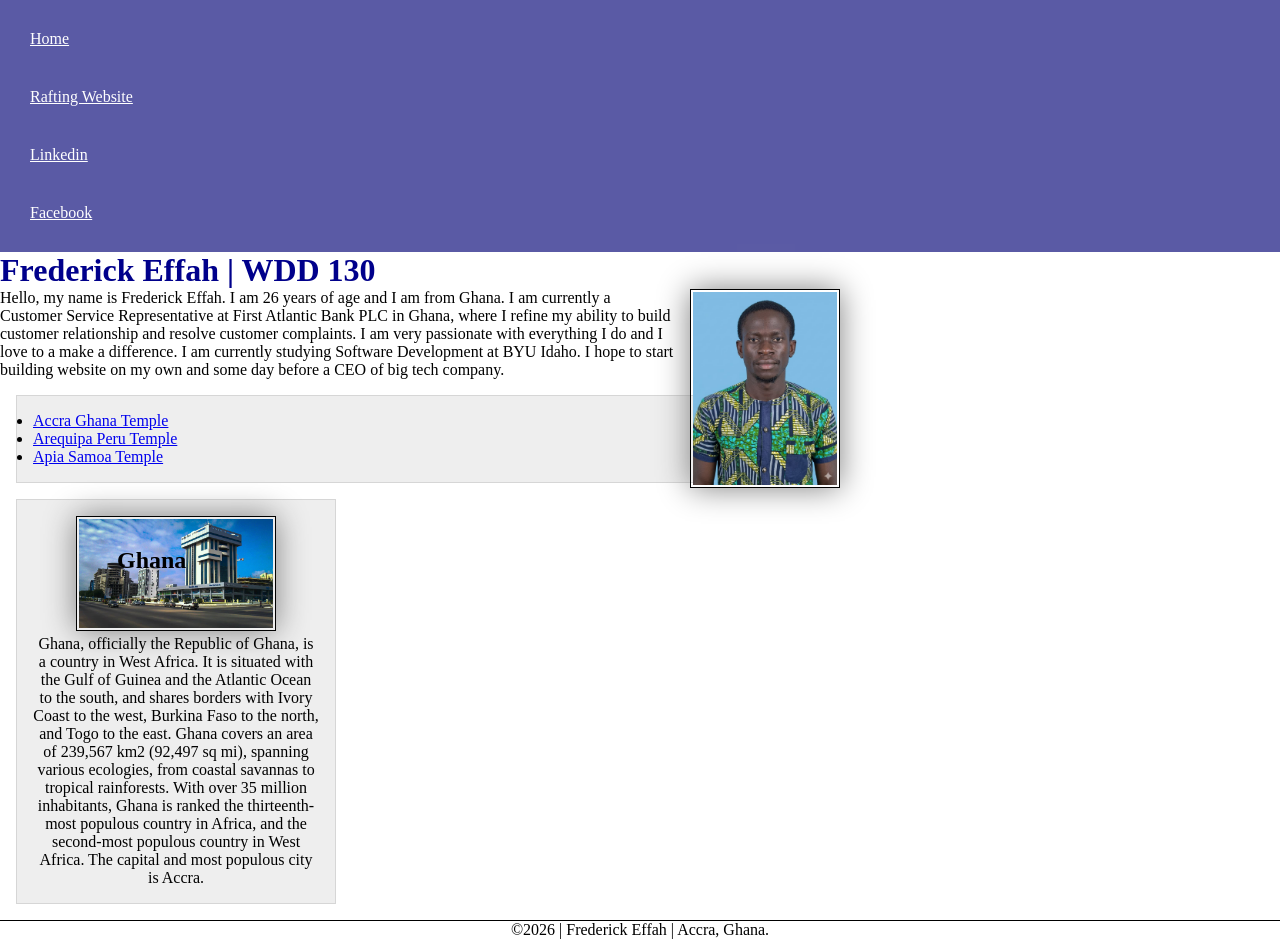
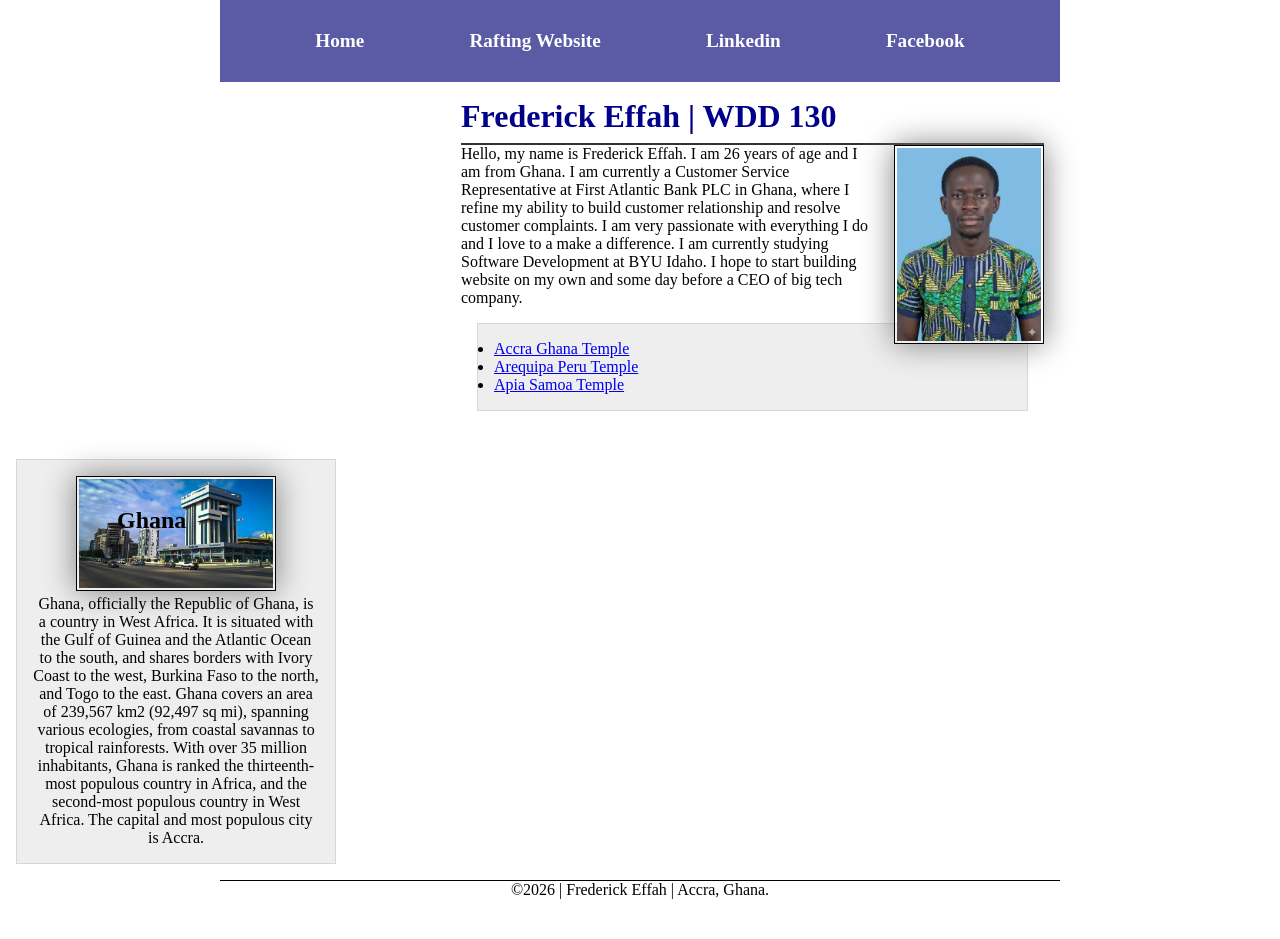
Before and after one commit to mr-effs/wdd130, a plain HTML site: page index.html in a window 1280 px wide. After the commit the page ends 899 px from the top, so only its background shows below. Drawn offline with Linux system fonts and the light colour scheme.

Commit message:
Week 4 Code Along

```diff
--- a/index.html
+++ b/index.html
@@ -20,6 +20,8 @@
             <a href="https://facebook.com.">Facebook</a>
         </nav>
     </header>
+
+    <div class="grid">
         <main>
             <h1>Frederick Effah | WDD 130</h1>
             <img src="images/profile.jpg" alt="Frederick Effah Profile Picture" width="200">
@@ -39,6 +41,8 @@
                 <li><a href="https://www.churchofjesuschrist.org/temples/details/apia-samoa-temple?lang=eng">Apia Samoa Temple</a></li>
             </ul>
         </main>
+    </div>
+
     <aside class="box">
         <h2>Ghana</h2>
         <img src="images/ghana.jpg" alt="Landmark for Ghana">
--- a/styles/styles.css
+++ b/styles/styles.css
@@ -7,20 +7,29 @@
 nav {
     background-color: rgb(90, 90, 165);
     padding: 10px;
+    display: flex;
+    justify-content: space-evenly;
+    align-items: center;
 }
 
 nav a {
     color: white;
     display: block;
     padding: 20px;
+    text-decoration: none;
+    font-size: 1.2rem;
+    font-weight: 700;
 }
 
 main {
-    max-width: 840px;
+    grid-column: 2/3;
+    margin: 1rem;
 }
 
 h1 {
     color: darkblue;
+    border-bottom: 2px solid #333;
+    padding-bottom: 0.5rem;
 }
 
 img {
@@ -50,6 +59,8 @@
     color: #333;
     text-align: center;
     position: relative;
+    grid-column: 1/2;
+    grid-row: 1/2;
 }
 
 aside img {
@@ -81,3 +92,14 @@
     background-color: #eee;
     color: #000;
 }
+
+header, footer, .grid {
+    max-width: 840px;
+    margin: 0 auto;
+}
+
+.grid {
+    display: grid;
+    grid-template-columns: 1fr 3fr; /* Adjust column ratios as needed */
+    gap: 20px;
+}
```
Lines whose indentation alone changed are shown as unchanged.
